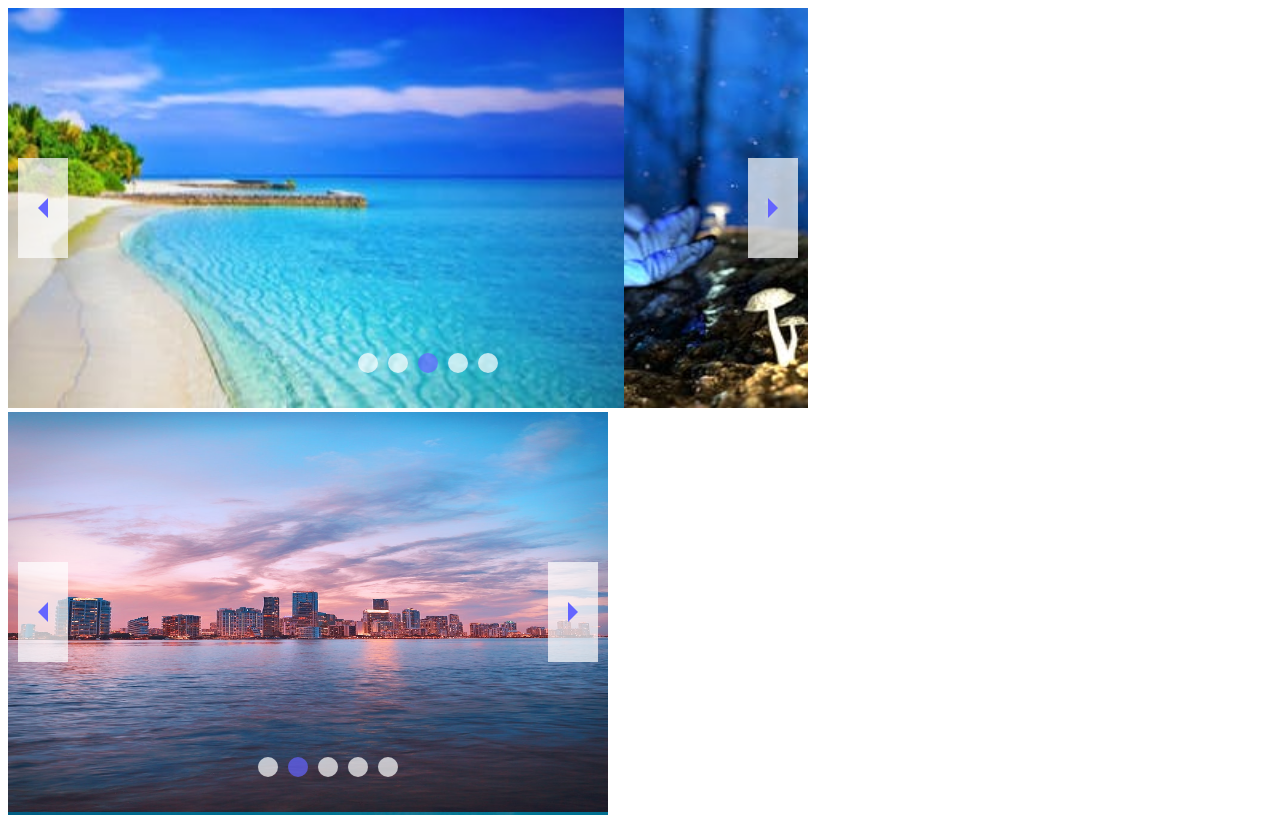
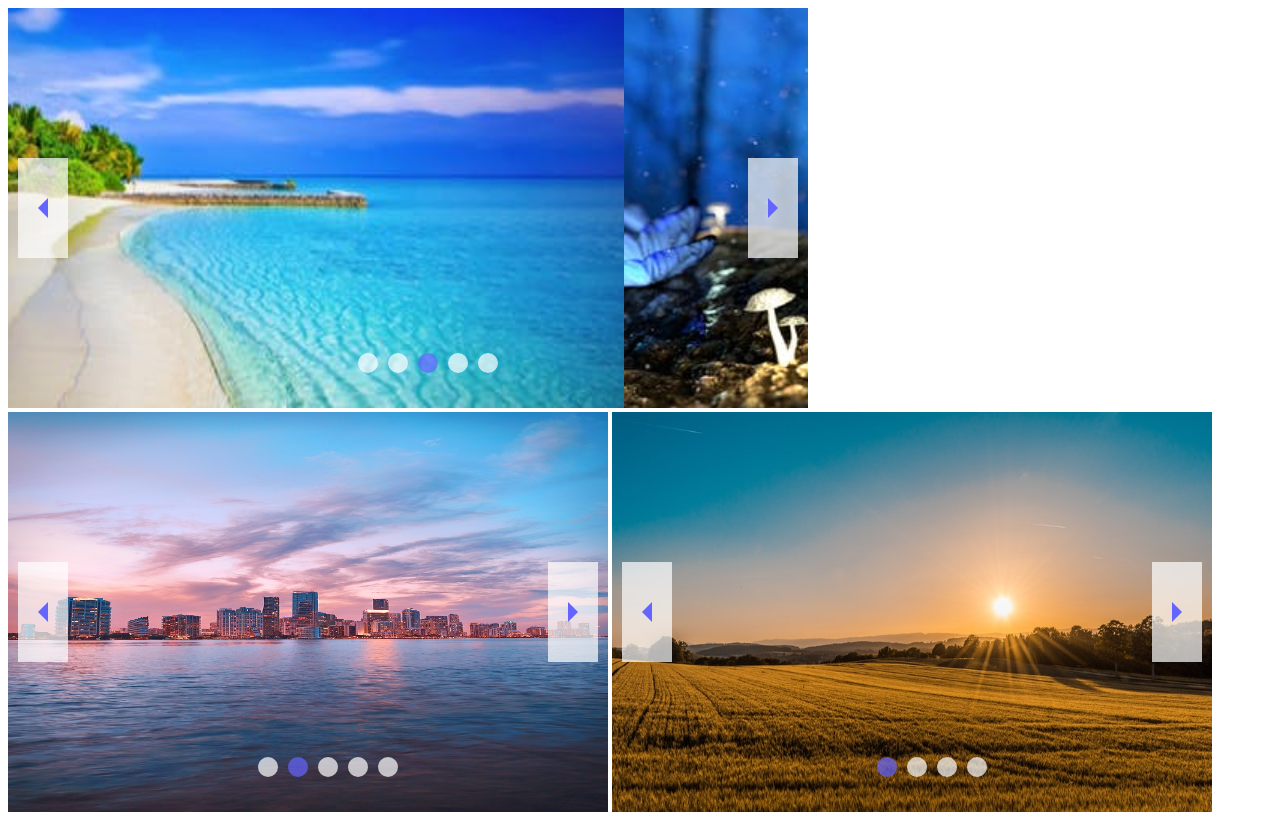
Before and after one commit to silwalanish/js-experiments, a plain HTML site: page assignment-3-carousel/index.html in a window 1280 px wide. Shown: the top 815 px of the page. Drawn offline with Linux system fonts and the light colour scheme.

Commit message:
Four Different Carousels

```diff
--- a/assignment-3-carousel/css/layout.css
+++ b/assignment-3-carousel/css/layout.css
@@ -1,3 +1,3 @@
-.image-carousel, .image-carousel-slow{
+.image-carousel, .image-carousel-slow-1, .image-carousel-slow-2, .image-carousel-2{
   display: inline-block;
 }
```
